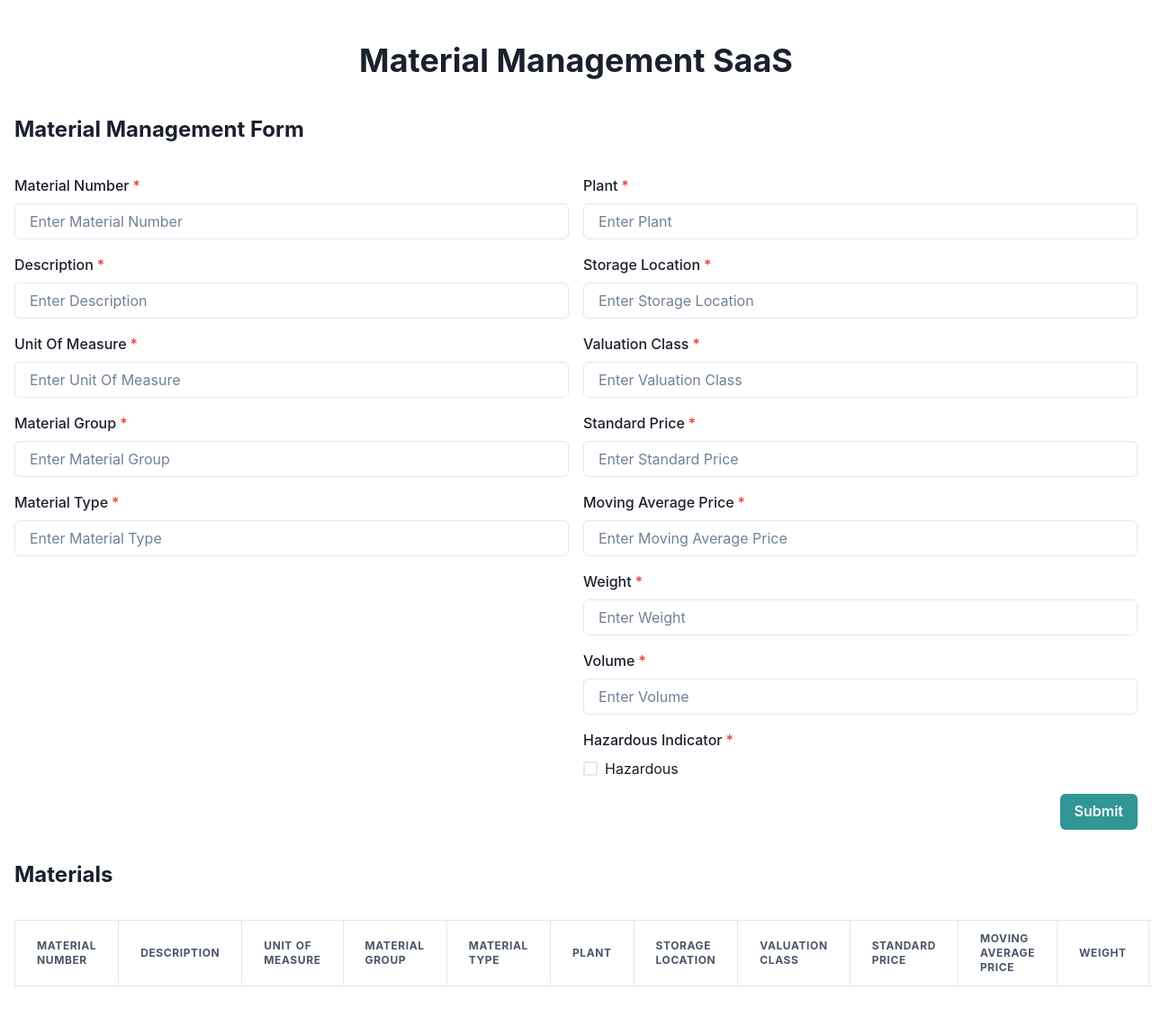
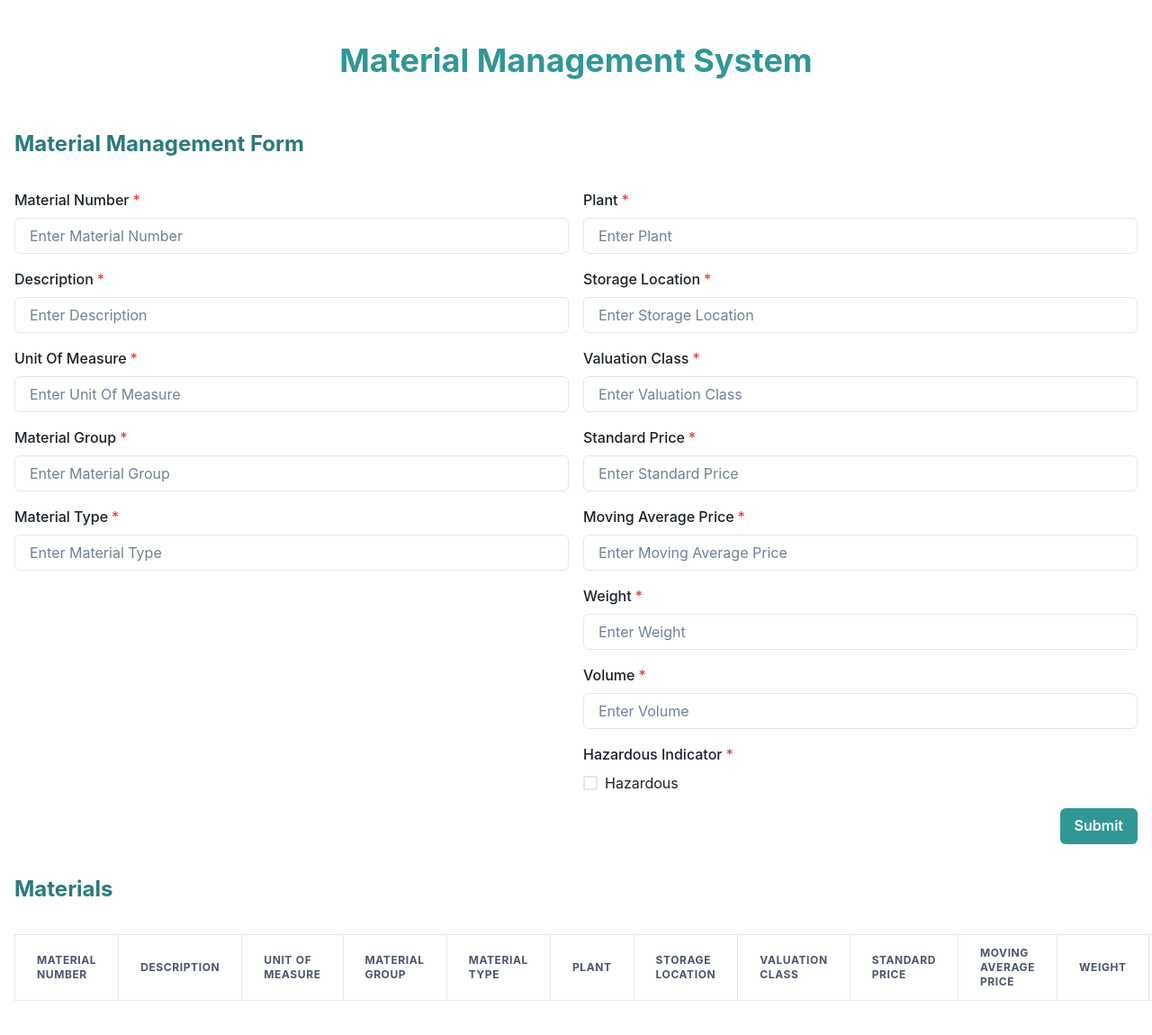
Before and after one commit to GPT-Engineer-App/saas-vendor-management-ui, a React (Vite) app: page / in a window 1280 px wide. Shown: the top 1150 px of the page at 90% size. Built offline with nearby package versions, Linux system fonts and the light colour scheme.

Commit message:
Updated the heading to "Material Management System" and enhanced the design by adding color and margin to the heading and subheadings.
Prompt: remove - Material Management SaaS  and  make professional heading - look design ehance in design please

```diff
--- a/src/pages/Index.jsx
+++ b/src/pages/Index.jsx
@@ -52,10 +52,10 @@ const Index = () => {
   return (
     <Container maxW="container.xl" py={10}>
       <VStack spacing={8} align="stretch">
-        <Text fontSize="4xl" fontWeight="bold" textAlign="center">
-          Material Management SaaS
+        <Text fontSize="4xl" fontWeight="bold" textAlign="center" color="teal.500" mb={4}>
+          Material Management System
         </Text>
-        <Text fontSize="2xl" fontWeight="bold">
+        <Text fontSize="2xl" fontWeight="bold" color="teal.600">
           Material Management Form
         </Text>
         <HStack spacing={4} align="stretch">
@@ -122,7 +122,7 @@ const Index = () => {
           </VStack>
         </HStack>
 
-        <Text fontSize="2xl" fontWeight="bold">
+        <Text fontSize="2xl" fontWeight="bold" color="teal.600">
           Materials
         </Text>
         <Table variant="simple" border="1px" borderColor="gray.200">
```
